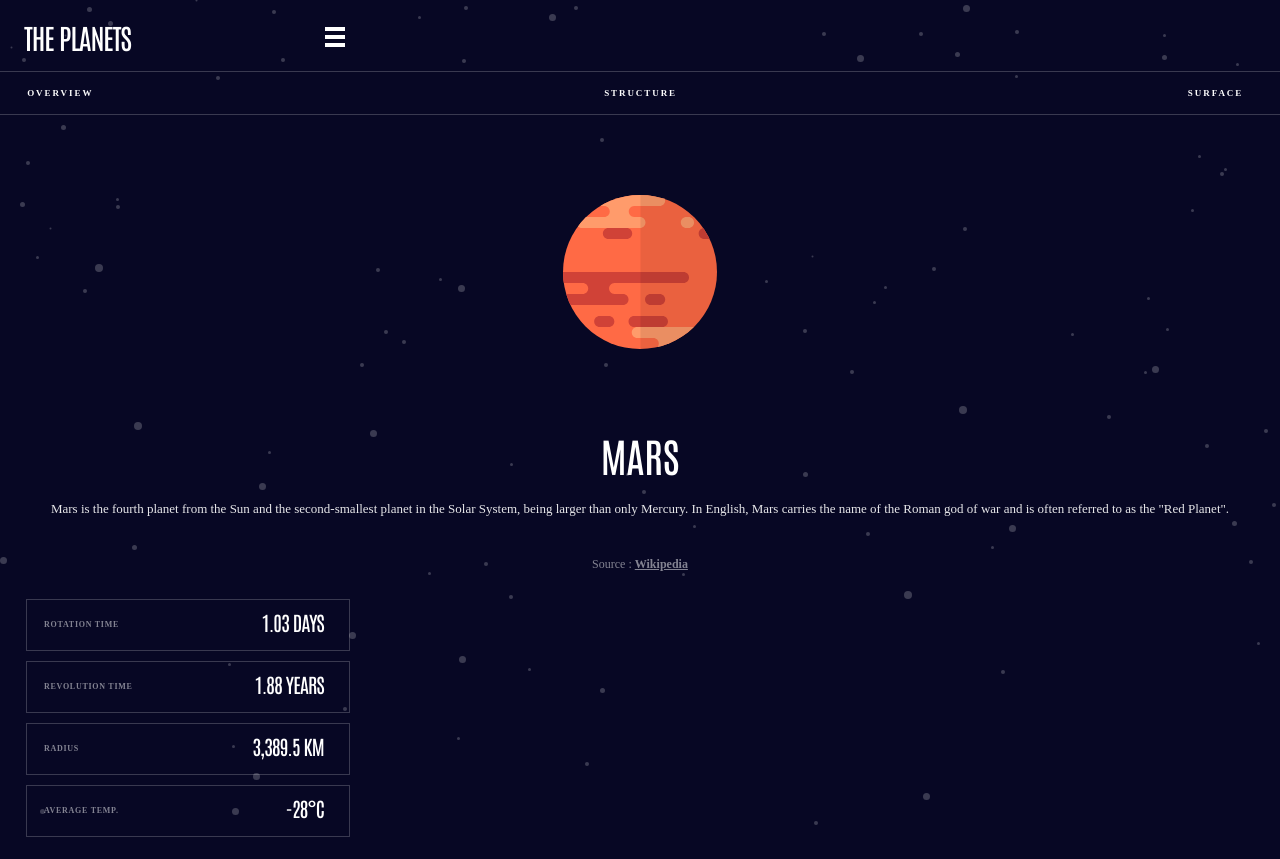
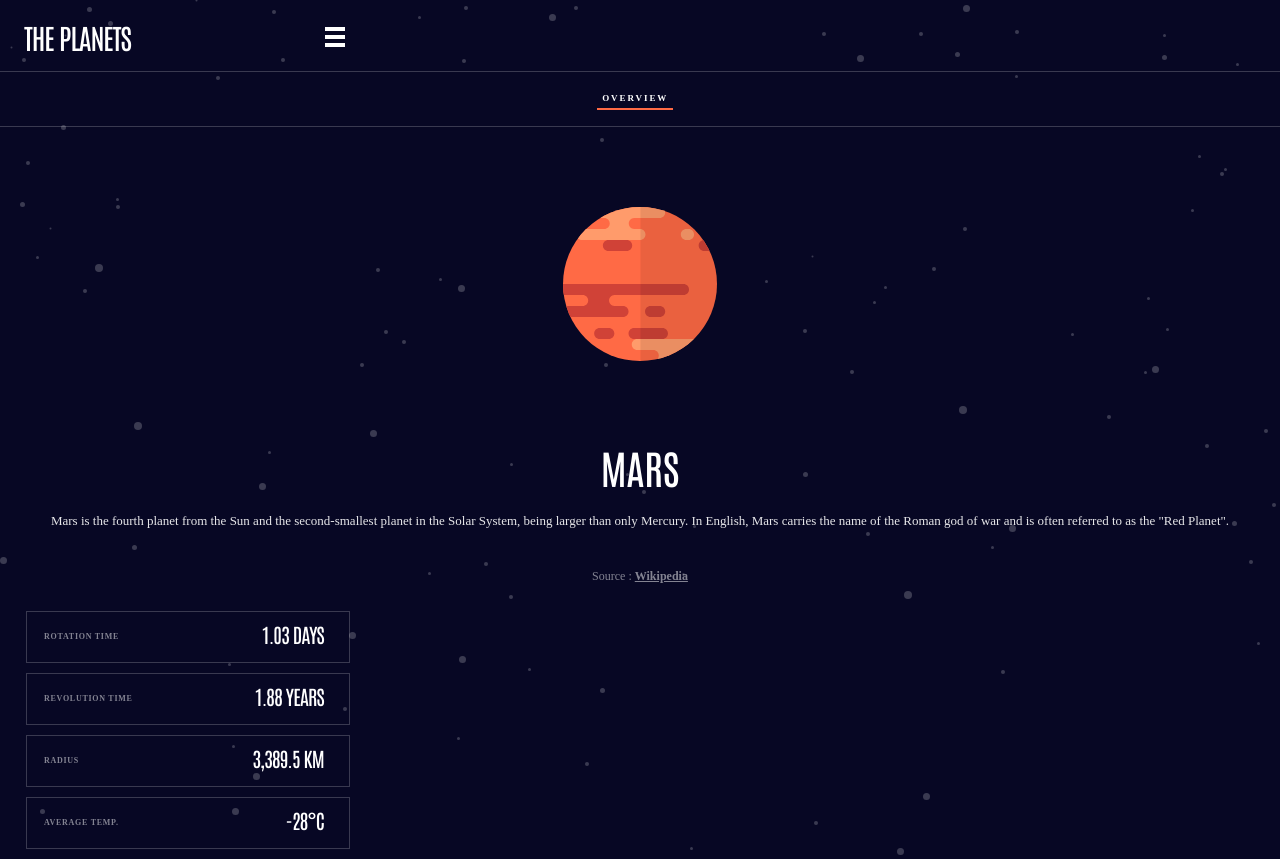
Before and after one commit to MatthewHons/Planets-ReactApp, a React (Create React App) app: page /planet-mars in a window 1280 px wide. Built offline with nearby package versions, Linux system fonts and the light colour scheme.

Commit message:
Planets styling

```diff
--- a/src/App.js
+++ b/src/App.js
@@ -3,13 +3,11 @@ import Home from "./pages/Home";
 import Planet from "./components/Planet";
 import MenuNav from "./components/MenuNav";
 import dataPlanet from "./assets/data/db.json";
-import NavBar from "./components/NavBar";
 
 function App() {
   return (
     <BrowserRouter>
       <MenuNav />
-      <NavBar />
       <Routes>
         <Route path="/" element={<Home />} />
         <Route
--- a/src/components/NavBar.js
+++ /dev/null
@@ -1,13 +0,0 @@
-import React from 'react';
-
-const NavBar = () => {
-    return (
-        <div className='navbar-border'>
-            <div className='navbar'>
-            <span>overview</span><span>structure</span><span>surface</span>
-            </div>
-        </div>
-    );
-};
-
-export default NavBar;
--- a/src/components/Planet.js
+++ b/src/components/Planet.js
@@ -1,8 +1,13 @@
-import React from "react";
+import React, { useState } from "react";
+const Planet = ({ planet }) => {
 
-const Planet = ({ planet }) => {
   return (
     <div>
+      <div className='navbar-border'>
+            <div className='navbar'>
+            <button style={{ borderBottom: '2px solid', padding:5, borderColor: planet.color  }}>overview</button>
+            </div>
+      </div>
       <img src={`./image/planet-${planet.name}.svg`} alt="{planet.name}" />
       <h2>{planet.name}</h2>
       <p className="text">{planet.overview.content}</p>
--- a/src/style/index.css
+++ b/src/style/index.css
@@ -122,8 +122,13 @@ Note: Beware of modifying this element as it can break the animations - you shou
 }
 .navbar {
   display: flex;
-  justify-content: space-between;
+  justify-content: center;
   margin: 1rem 2.3rem 1rem 1.7rem;
+  }
+.navbar-border{
+  border-bottom: 1px solid rgba(255, 255, 255, .2);
+}
+button{
   text-transform: uppercase;
   font-family: 'Spartan';
   font-style: normal;
@@ -131,9 +136,9 @@ Note: Beware of modifying this element as it can break the animations - you shou
   font-size: 9px;
   line-height: 10px;
   letter-spacing: 1.92857px;
-  }
-.navbar-border{
-  border-bottom: 1px solid rgba(255, 255, 255, .2);
+  border: none;
+  background: #070724;
+  color: #FFFFFF;
 
 }
 img{
```
Lines whose indentation alone changed are shown as unchanged.
